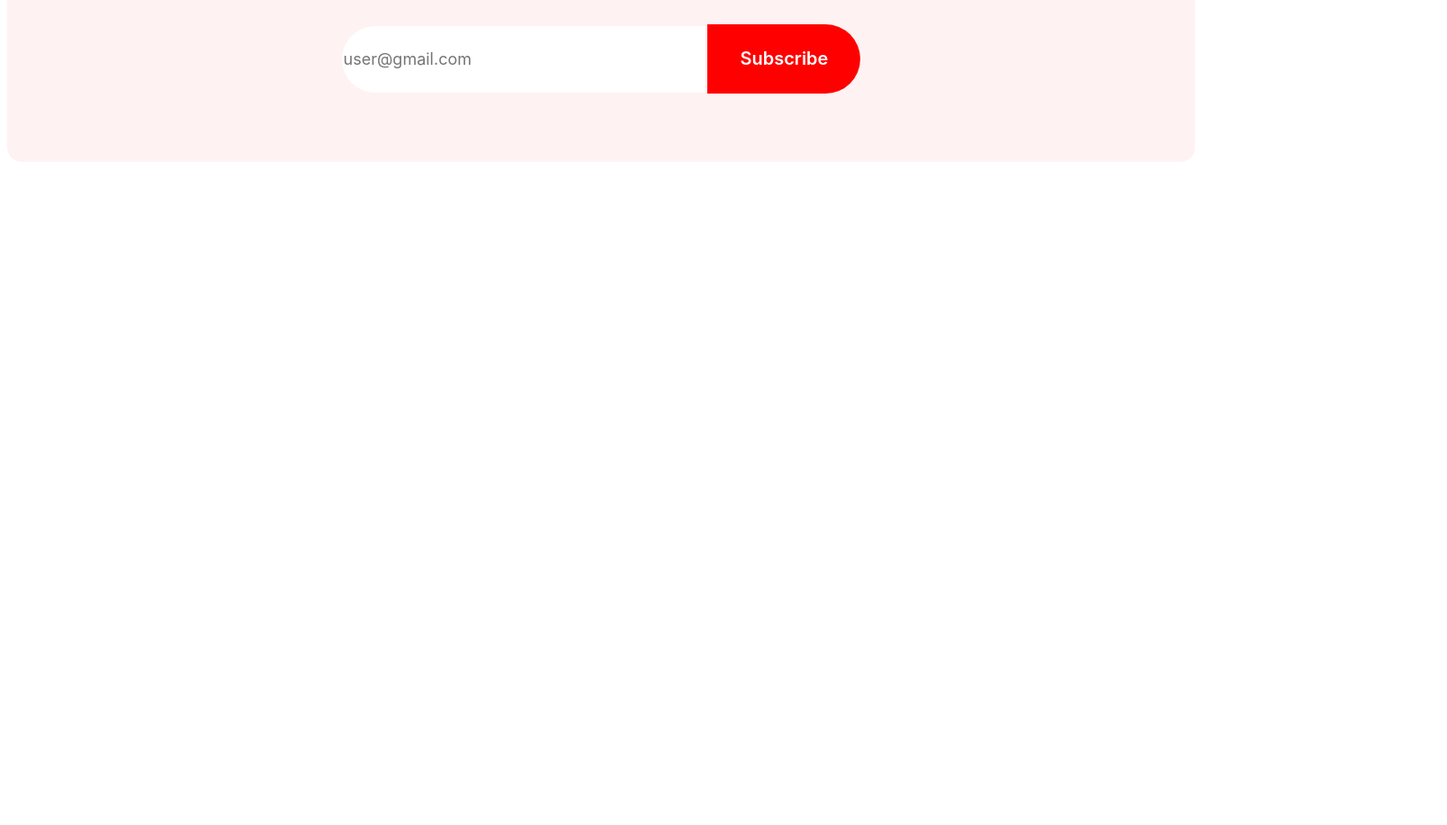
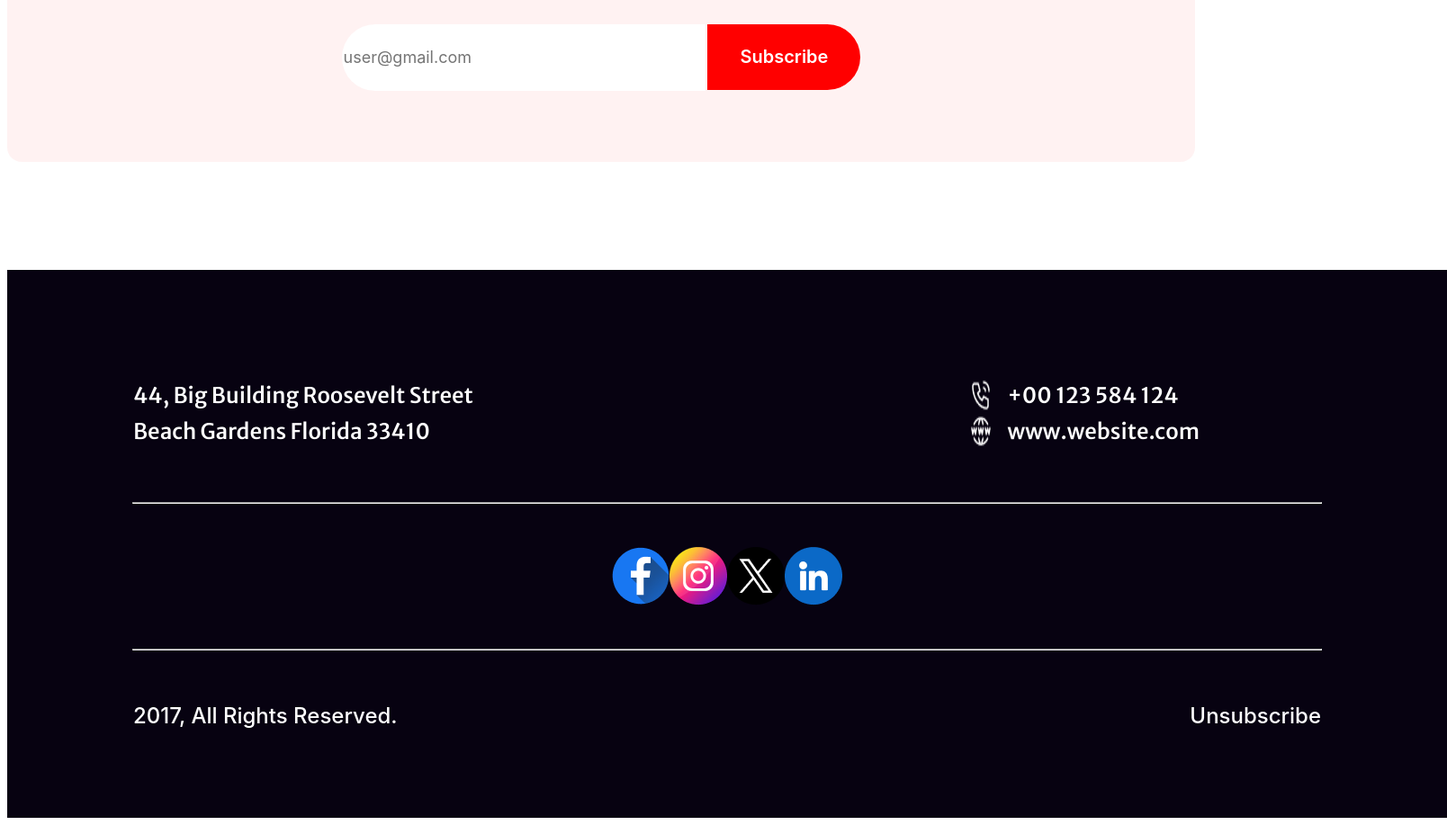
Before and after one commit to Prodhan1971/happy-new-year-project, a plain HTML site: page index.html in a window 1280 px wide. Shown: the part 6348-7265 px from the top of the page at 90% size, 1608 px wide, since content can reach past the window. Before the commit the page ends 6648 px from the top, so only its background shows below. Drawn offline with Linux system fonts and the light colour scheme.

Commit message:
footer section complete. At last succes. i feel happy

```diff
--- a/index.html
+++ b/index.html
@@ -208,6 +208,44 @@
         </div>
     </div>
 
+    <footer>
+        <div class="inner-footer">
+            <div class="upper-footer">
+                <div class="address">
+                    <div>44, Big Building Roosevelt Street</div>
+                    <div>Beach Gardens Florida 33410</div>
+                </div>
+                <div class="contact">
+                    <div class="number">
+                        <img src="Call.png" alt="">
+                        &nbsp &nbsp +00 123 584 124
+                    </div>
+                    <div class="website">
+                        <img src="Website.png" alt="">
+                        &nbsp &nbsp www.website.com
+                    </div>
+
+                </div>
+            </div>
+            <hr width="1320px">
+            <div class="middle-footer">
+                <img src="Facebook.png" alt="">
+                <img src="Instagram.png" alt="">
+                <img src="Twitter.png" alt="">
+                <img src="Linkedin.png" alt="">
+            </div>
+            <hr width="1320px">
+            <div class="lower-footer">
+                <div class="left">
+                    2017, All Rights Reserved.
+                </div>
+                <div class="right">
+                    Unsubscribe
+                </div>
+            </div>
+        </div>
+    </footer>
+
 </body>
 
 </html>
--- a/styles/style.css
+++ b/styles/style.css
@@ -428,7 +428,8 @@
     flex-direction: column;
  */
 }
-.subscribe-section .mail-photo img{
+
+.subscribe-section .mail-photo img {
     /* margin: 80px auto 40px; */
     margin-top: 80px;
     margin-bottom: 40px;
@@ -476,7 +477,7 @@ border: none;
 
 .email-button button {
     width: 170px;
-    height: 77px;
+    height: 73px;
     flex-shrink: 0;
     border-radius: 0px 50px 50px 0px;
     background: #F00;
@@ -490,3 +491,84 @@ border: none;
     text-transform: capitalize;
     border: none;
 }
+
+footer {
+    width: 1600px;
+    height: 609px;
+    margin: auto;
+    /* background-color: red; */
+    background: #070211;
+}
+
+.upper-footer {
+    display: flex;
+    justify-content: space-between;
+}
+
+.address {
+    margin-top: 120px;
+    margin-left: 140px;
+    color: #FFF;
+    font-family: Inter;
+    font-size: 24px;
+    font-style: normal;
+    font-weight: 500;
+    line-height: 40px;
+    margin-bottom: 50px;
+    /* 166.667% */
+}
+
+.contact {
+    margin-top: 120px;
+    margin-right: 275px;
+    color: #FFF;
+    font-family: Inter;
+    font-size: 24px;
+    font-style: normal;
+    font-weight: 500;
+    line-height: 40px;
+    /* 166.667% */
+}
+
+.number {
+    display: flex;
+    color: white;
+}
+
+.website {
+    display: flex;
+    color: white;
+}
+
+.middle-footer {
+    display: flex;
+    justify-content: center;
+    margin: 48px auto;
+}
+
+.lower-footer {
+    display: flex;
+    justify-content: space-between;
+}
+
+.left {
+    margin-top: 50px;
+    margin-left: 140px;
+    color: #FFF;
+    font-family: Inter;
+    font-size: 24px;
+    font-style: normal;
+    font-weight: 500;
+    line-height: normal;
+}
+
+.right {
+    margin-top: 50px;
+    margin-right: 140px;
+    color: #FFF;
+    font-family: Inter;
+    font-size: 24px;
+    font-style: normal;
+    font-weight: 500;
+    line-height: normal;
+}
```
Lines whose indentation alone changed are shown as unchanged.
